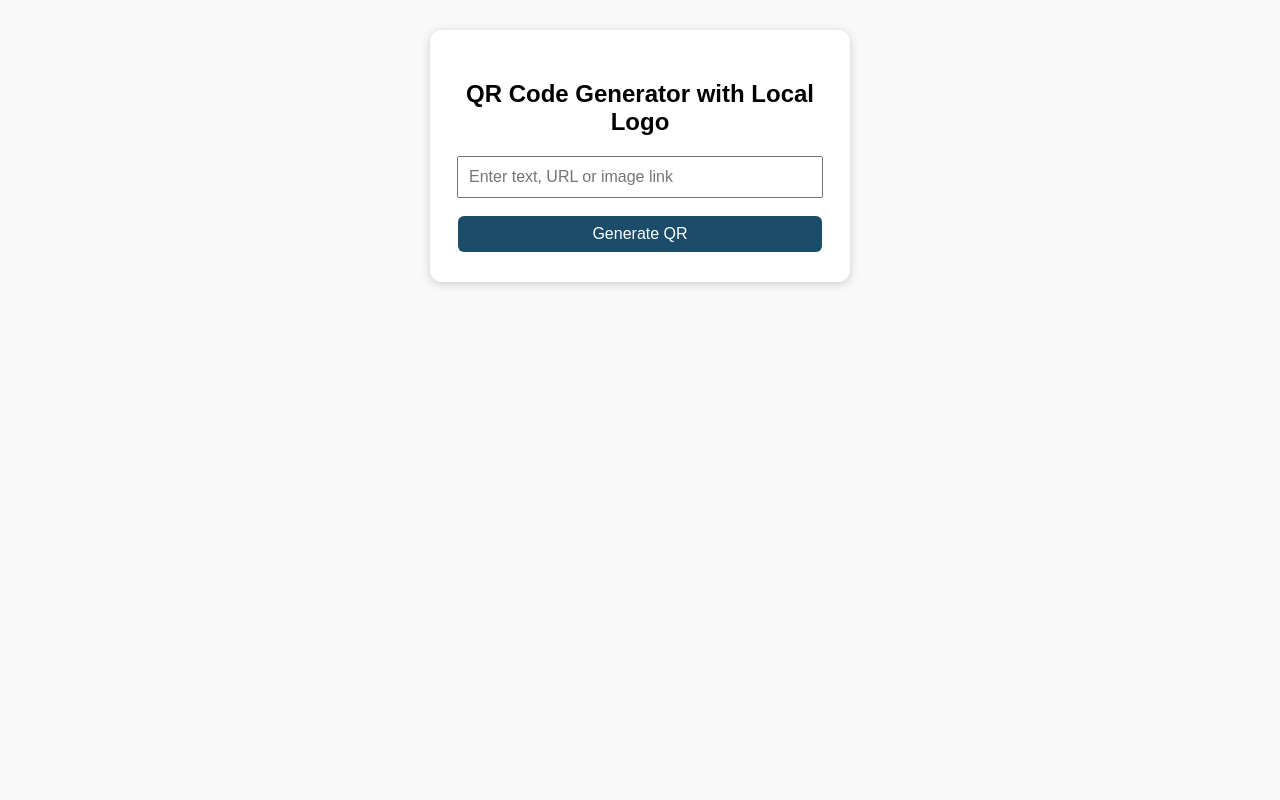
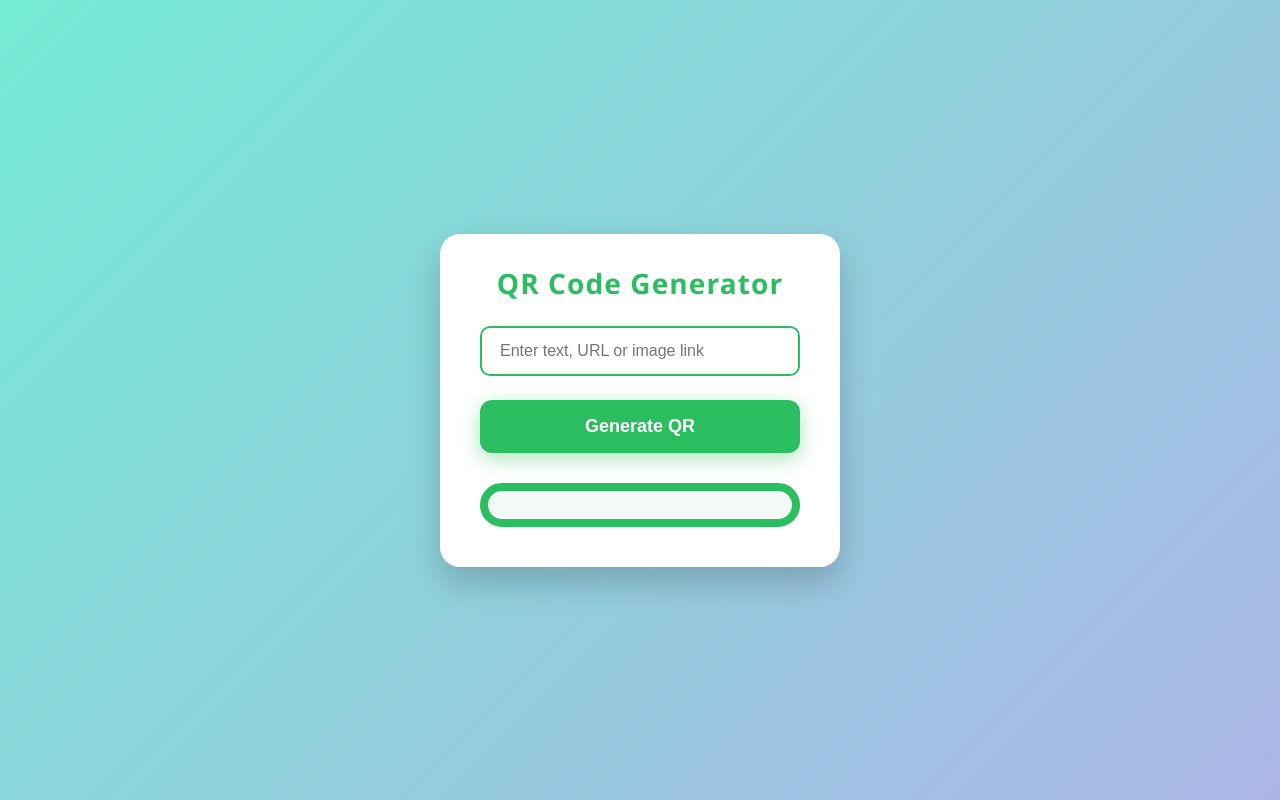
Before and after one commit to Cs7dev/QRCode, a plain HTML site: page index.html in a window 1280 px wide. Drawn offline with Linux system fonts and the light colour scheme.

Commit message:
enhancements

```diff
--- a/index.html
+++ b/index.html
@@ -2,13 +2,13 @@
 <html lang="en">
 <head>
   <meta charset="UTF-8" />
-  <title>QR Code Generator with Local Logo</title>
+  <title>QR Code Generator</title>
   <link rel="stylesheet" href="style.css" />
   <script src="https://unpkg.com/qr-code-styling@1.5.0/lib/qr-code-styling.js"></script>
 </head>
 <body>
   <div class="container">
-    <h2>QR Code Generator with Local Logo</h2>
+    <h2>QR Code Generator</h2>
 
     <input id="qrInput" type="text" placeholder="Enter text, URL or image link" />
 
--- a/style.css
+++ b/style.css
@@ -1,30 +1,86 @@
+/* Reset some default styles */
+* {
+  box-sizing: border-box;
+  margin: 0;
+  padding: 0;
+}
+
 body {
-  font-family: Arial, sans-serif;
-  background: #f9f9f9;
+  font-family: 'Segoe UI', Tahoma, Geneva, Verdana, sans-serif;
+  background: linear-gradient(135deg, #74ebd5 0%, #ACB6E5 100%);
+  min-height: 100vh;
+  display: flex;
+  align-items: center;
+  justify-content: center;
+  padding: 20px;
+  color: #333;
 }
+
 .container {
-  margin: 30px auto;
-  max-width: 380px;
+  background: #fff;
+  width: 400px;
+  padding: 30px 40px 40px 40px;
+  border-radius: 20px;
+  box-shadow: 0 15px 35px rgba(0,0,0,0.2);
   text-align: center;
-  background: #fff;
-  padding: 30px 20px;
+}
+
+h2 {
+  font-weight: 700;
+  margin-bottom: 24px;
+  color: #2bbe60;
+  letter-spacing: 1.1px;
+  font-size: 28px;
+}
+
+input[type="text"] {
+  width: 100%;
+  padding: 14px 18px;
+  margin-bottom: 24px;
+  border: 2px solid #2bbe60;
+  border-radius: 10px;
+  font-size: 16px;
+  outline-color: #2bbe60;
+  transition: 0.3s border-color ease;
+}
+
+input[type="text"]:focus {
+  border-color: #13a148;
+}
+
+button {
+  background-color: #2bbe60;
+  color: white;
+  padding: 16px 0;
+  font-weight: 700;
+  font-size: 18px;
+  border: none;
   border-radius: 12px;
-  box-shadow: 0 2px 10px #ccc;
+  cursor: pointer;
+  width: 100%;
+  box-shadow: 0 6px 20px rgba(43, 190, 96, 0.4);
+  transition: background-color 0.3s ease;
 }
-input[type="text"] {
-  width: 90%;
-  padding: 10px;
-  margin-bottom: 8px;
-  font-size: 16px;
+
+button:hover {
+  background-color: #13a148;
 }
-button {
-  width: 96%;
-  padding: 9px;
-  margin-top: 10px;
-  background: #1b4d6b;
-  color: #fff;
-  border: none;
-  font-size: 16px;
-  cursor: pointer;
-  border-radius: 6px;
+
+#qrCanvas {
+  margin-top: 30px;
+  display: flex;
+  justify-content: center;
+  border: 8px solid #2bbe60;
+  border-radius: 24px;
+  padding: 14px;
+  background: #f5f9f6;
 }
+
+/* Responsive */
+@media(max-width: 450px) {
+  .container {
+    width: 100%;
+    padding: 30px 20px;
+    border-radius: 15px;
+  }
+}
```
